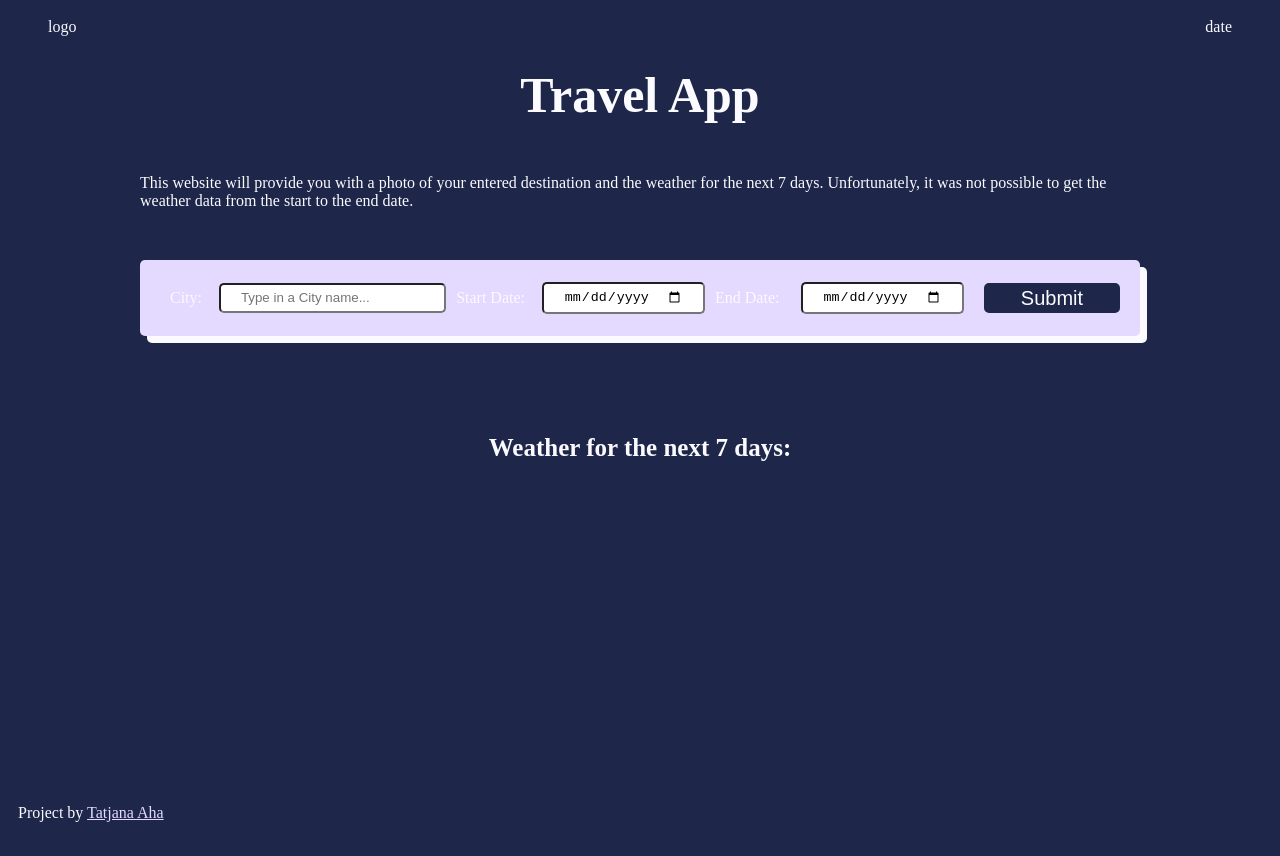
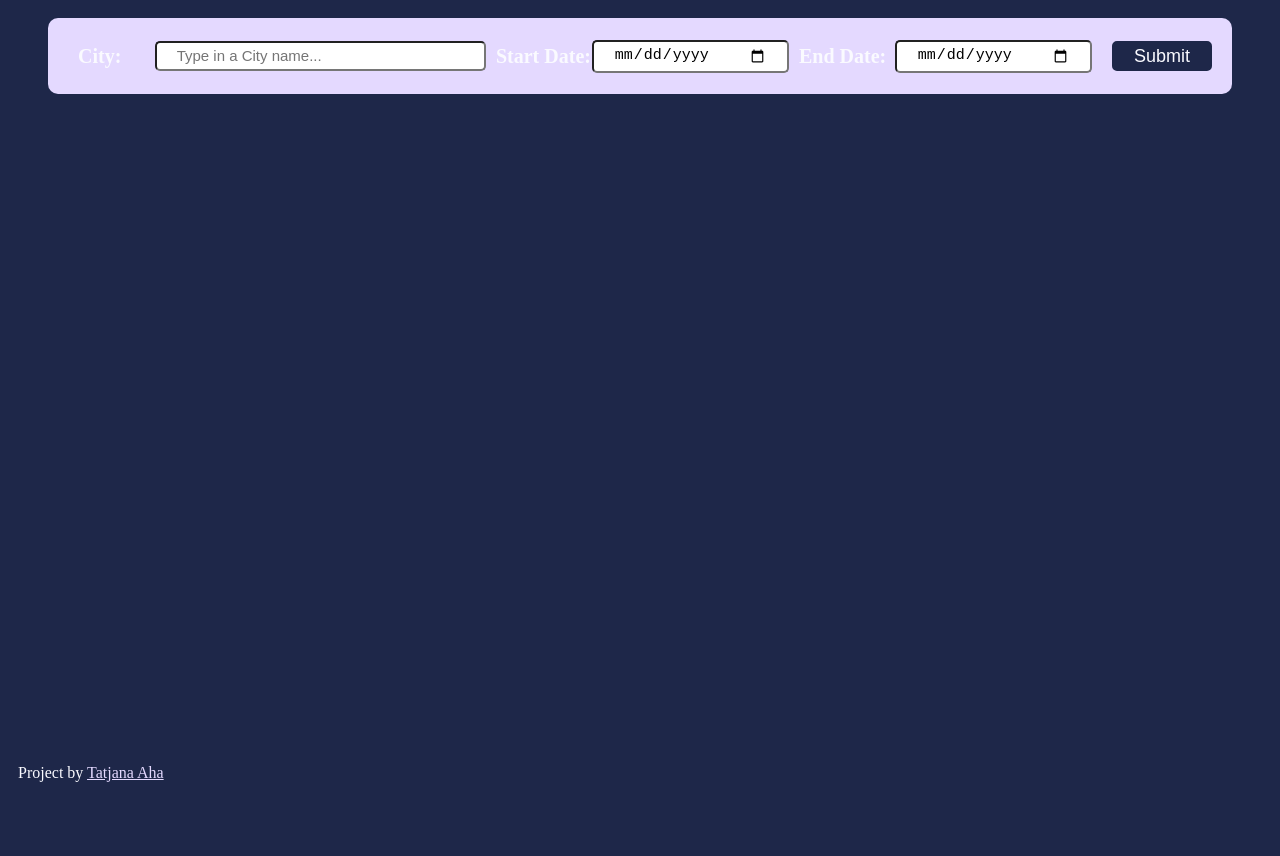
Before and after one commit to tatjanatk/travel-app, a website built with webpack: page src/client/views/index.html in a window 1280 px wide. After the commit the page ends 816 px from the top, so only its background shows below. Built offline with nearby package versions, Linux system fonts and the light colour scheme.

Commit message:
design changes

```diff
--- a/src/client/index.js
+++ b/src/client/index.js
@@ -1,6 +1,7 @@
 import { handleSubmit } from "./js/formHandler";
 import { updateUI } from "./js/formHandler";
 import { postData } from "./js/formHandler";
+import { daysBetween } from "./js/formHandler";
 
 import './styles/base.scss';
 import './styles/footer.scss';
@@ -10,5 +11,6 @@ import './styles/header.scss';
 export {
     handleSubmit,
     updateUI,
-    postData
+    postData,
+    daysBetween
 }
--- a/src/client/js/formHandler.js
+++ b/src/client/js/formHandler.js
@@ -1,5 +1,3 @@
-//import axios from "axios";
-
 export function handleSubmit(event) {
     event.preventDefault();
 
@@ -7,11 +5,14 @@ export function handleSubmit(event) {
     const city = document.getElementById('city').value.toString();
     const start = document.getElementById("start").value;
     const end = document.getElementById("end").value;
-    // start & end date
+
+    //calculate trip length
+    const days = daysBetween(start, end);
 
     console.log("City: " + city);
     console.log("Start Date: " + start);
     console.log("End Date: " + end);
+    console.log("Trip days: " + days);
 
     Client.postData("http://localhost:3001/apis", {location: city, start: start, end: end});
 
@@ -32,9 +33,27 @@ export const postData = async (url = '', data = {}) => {
     }
   }
 
+export function daysBetween(date1, date2) {
+  const dateObject1 = new Date(date1);
+  const dateObject2 = new Date(date2);
+
+  const timeDifference = Math.abs(dateObject1.getTime() - dateObject2.getTime());
+
+  return Math.ceil(timeDifference / (1000 * 60 * 60 * 24) + 1);
+}
+
 export function updateUI(data) {
     console.log('Data:');
     console.log(data);
+
+    const city = document.getElementById('city').value.toString();
+    const start = document.getElementById("start").value;
+    const end = document.getElementById("end").value;
+    const days = daysBetween(start, end);
+
+    document.getElementById("city-name").style.visibility = "visible";
+    document.getElementById("city-name").innerHTML = city.charAt(0).toUpperCase() + city.slice(1) + " for " + days + " days";
+
     document.getElementById("city-img").src = data.img.webformatURL;
     for (let i=1; i<=7; i++) {
       document.getElementById(`ico${i}`).src = "https://www.weatherbit.io/static/img/icons/"+data.weather[i-1].weather.icon+".png";
--- a/src/client/styles/base.scss
+++ b/src/client/styles/base.scss
@@ -14,27 +14,40 @@ body {
 
 main {
     flex: 2;
-    h1 {
-        font-size: 50px;
-        text-align: center;
-        margin-top: 20px;
-    }
-    h2 {
-        text-align: center;
-        margin-top: 30px;
-        font-size: 20px;
-    }
 }
 
 section {
-    max-width: 1000px;
-    margin: 50px auto;
-    h2 {
-        font-size: 25px;
+    display: flex;
+    flex-direction: column;
+    align-items: center;
+    padding: 10px 40px;
+    h1 {
+        font-weight: bold;
+        font-size: 40px;
+        visibility: hidden;
+        margin-bottom: -10px;
+    }
+    #weather {
+        display: flex;
+        flex-direction: row;
+        align-items: center;
+        img {
+            margin-bottom: -20px;
+            margin-top: -20px;
+        }
     }
     div {
         font-size: 18px;
-        margin-bottom: 10px;
         text-align: center;
+        margin-top: -5px;
+    }
+    p {
+        padding: 10px;
+        margin-top: -10px;
+    }
+    img {
+        display: block;
+        margin: 50px auto;
+        border-radius: 10px;
     }
 }
--- a/src/client/styles/form.scss
+++ b/src/client/styles/form.scss
@@ -1,8 +1,7 @@
 @import 'base';
 
 form {
-    box-shadow: 7px 7px $white;
-    border-radius: 5px;
+    border-radius: 10px;
     padding: 20px;
     background-color: $lavender;
     display: flex;
@@ -17,6 +16,7 @@ input {
     display: block;
     margin: 0 auto;
     border-radius: 5px;
+    font-size: 15px;
 }
 
 #city {
@@ -28,8 +28,10 @@ input {
 }
 
 label {
-    width: 70%;
+    width: 50%;
     margin-left: 10px;
+    font-size: 20px;
+    font-weight: bold;
 }
 
 #submit {
@@ -37,8 +39,9 @@ label {
     border: 2px solid $dark-blue;
     border-radius: 5px;
     color: $white;
-    font-size: 20px;
+    font-size: 18px;
     margin-left: 20px;
+    width: 10%;
 
     &:hover {
         background-color: $blue;
--- a/src/client/styles/header.scss
+++ b/src/client/styles/header.scss
@@ -2,6 +2,11 @@
 
 header {
     display: flex;
-    justify-content: space-between;
+    flex-direction: column;
     padding: 10px 40px;
+
+    h1 {
+        text-align: center;
+        font-size: 50px;
+    }
 }
--- a/src/client/views/index.html
+++ b/src/client/views/index.html
@@ -8,24 +8,6 @@
     <body>
 
         <header>
-            <div id="logo">
-                logo
-            </div>
-            <div id="date">
-                date
-            </div>
-        </header>
-
-        <main>
-            <h1>Travel App</h1>
-
-            <section>
-                This website will provide you with a photo of your entered destination and the weather for the next 7 days.
-                Unfortunately, it was not possible to get the weather data from the start to the end date.
-            </section>
-
-
-            <section id="form">
             <form class="" onsubmit="return Client.handleSubmit(event)">
                 <label for="city" id="city-label">City:</label><br>
                 <input id="city" type="text" name="city" placeholder="Type in a City name..." required><br>
@@ -35,53 +17,56 @@
                 <input type="date" id="end" name="end"><br><br>
                 <input id="submit" type="submit" value="Submit" onclick="return Client.handleSubmit(event)" onsubmit="return Client.handleSubmit(event)">
             </form>
-            </section>
+        </header>
 
+        <main>
             <section id="results">
+                <h1 id="city-name"></h1>
                 <img id="city-img">
-                <h2 id="weather-heading">Weather for the next 7 days:</h2>
+                <section id="weather">
                     <div id="day1">
+                        <p id="date1"></p>
                         <img id="ico1">
-                    <p id="date1"></p>
                         <p id="high1"></p>
                         <p id="low1"></p>
                     </div>
                     <div id="day2">
+                        <p id="date2"></p>
                         <img id="ico2">
-                    <p id="date2"></p>
                         <p id="high2"></p>
                         <p id="low2"></p>
                     </div>
                     <div id="day3">
+                        <p id="date3"></p>
                         <img id="ico3">
-                    <p id="date3"></p>
                         <p id="high3"></p>
                         <p id="low3"></p>
                     </div>
                     <div id="day4">
+                        <p id="date4"></p>
                         <img id="ico4">
-                    <p id="date4"></p>
                         <p id="high4"></p>
                         <p id="low4"></p>
                     </div>
                     <div id="day5">
+                        <p id="date5"></p>
                         <img id="ico5">
-                    <p id="date5"></p>
                         <p id="high5"></p>
                         <p id="low5"></p>
                     </div>
                     <div id="day6">
+                        <p id="date6"></p>
                         <img id="ico6">
-                    <p id="date6"></p>
                         <p id="high6"></p>
                         <p id="low6"></p>
                     </div>
                     <div id="day7">
+                        <p id="date7"></p>
                         <img id="ico7">
-                    <p id="date7"></p>
                         <p id="high7"></p>
                         <p id="low7"></p>
                     </div>
+                </section>
             </section>
         </main>
 
```
Lines whose indentation alone changed are shown as unchanged.
